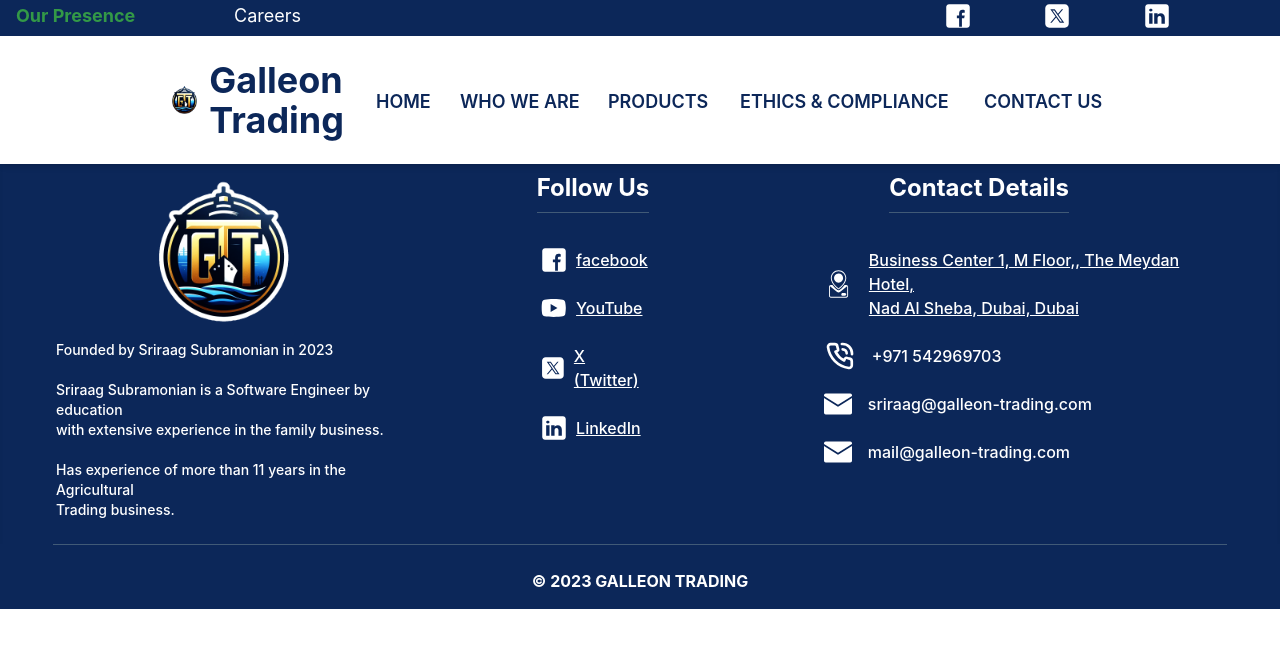
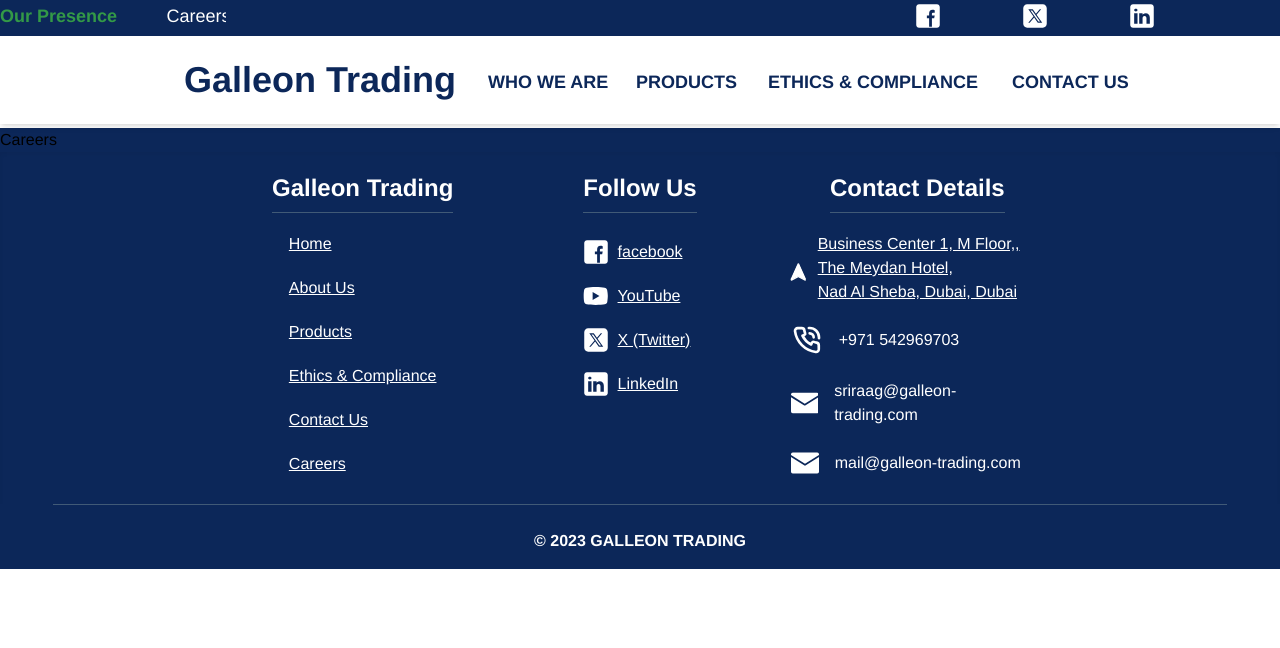
Before and after one commit to sudo-arya/galleon, a React (Create React App) app: page /careers in a window 1280 px wide. Shown: the top 648 px of the page. Built offline with nearby package versions, Linux system fonts and the light colour scheme.

Commit message:
updated changes according to srirag sir

```diff
--- a/src/Components/Footer.jsx
+++ b/src/Components/Footer.jsx
@@ -100,69 +100,82 @@
         <div
           className={`${
             isSmallScreen ? "hidden" : "py-4"
-          }  flex-row items-center justify-center sm:space-y-0 pt-5 hidden md:flex `}
+          }  flex-row justify-center sm:space-y-0 pt-5 hidden md:flex xl:mx-56 mx-4 `}
         >
-          <div className="w-fit flex flex-col  mx-10 mt-0 ">
-            <div className="font-bold text-2xl text-cs2 mb-2 flex items-center justify-center whitespace-nowrap">
-              {/* About Us */}
-               &nbsp;
+          <div className="w-1/3 flex flex-col   ">
+            <div className="font-bold text-2xl text-cs2  flex flex-col mx-auto w-fit items-center justify-center">
+              Galleon Trading
+              <hr className="h-2 w-full  border-cs7 pb-1 mt-2" />
             </div>
-            <div className="flex items-center justify-center">
-              {/* <hr className="h-2 w-full  border-cs7 pb-1" /> */}
+            <div className="mx-auto">
+              <Link to="/" target="_self">
+                <p
+                  className="text-white hover:text-facebook hover:bg-cs2 my-1 rounded-xl text-base font-medium cursor-pointer nav-item px-3 w-fit group transform transition-transform duration-500 ease-in-out"
+                  style={{ display: "flex", alignItems: "center" }}
+                >
+                  <span className="text-left p-2">
+                    <u>Home</u>
+                  </span>
+                </p>
+              </Link>
+              <Link to="/about" target="_self">
+                <p
+                  className="text-white hover:text-facebook hover:bg-cs2 my-1 rounded-xl text-base font-medium cursor-pointer nav-item px-3 w-fit group transform transition-transform duration-500 ease-in-out"
+                  style={{ display: "flex", alignItems: "center" }}
+                >
+                  <span className="text-left p-2">
+                    <u>About Us</u>
+                  </span>
+                </p>
+              </Link>
+              <Link to="/products" target="_self">
+                <p
+                  className="text-white hover:text-facebook hover:bg-cs2 my-1 rounded-xl text-base font-medium cursor-pointer nav-item px-3 w-fit group transform transition-transform duration-500 ease-in-out"
+                  style={{ display: "flex", alignItems: "center" }}
+                >
+                  <span className="text-left p-2">
+                    <u>Products</u>
+                  </span>
+                </p>
+              </Link>
+              <Link to="/ethics" target="_self">
+                <p
+                  className="text-white hover:text-facebook hover:bg-cs2 my-1 rounded-xl text-base font-medium cursor-pointer nav-item px-3 w-fit group transform transition-transform duration-500 ease-in-out"
+                  style={{ display: "flex", alignItems: "center" }}
+                >
+                  <span className="text-left p-2">
+                    <u>Ethics & Compliance</u>
+                  </span>
+                </p>
+              </Link>
+              <Link to="/contact" target="_self">
+                <p
+                  className="text-white hover:text-facebook hover:bg-cs2 my-1 rounded-xl text-base font-medium cursor-pointer nav-item px-3 w-fit group transform transition-transform duration-500 ease-in-out"
+                  style={{ display: "flex", alignItems: "center" }}
+                >
+                  <span className="text-left p-2">
+                    <u>Contact Us</u>
+                  </span>
+                </p>
+              </Link>
+              <Link to="/careers" target="_self">
+                <p
+                  className="text-white hover:text-facebook hover:bg-cs2 my-1 rounded-xl text-base font-medium cursor-pointer nav-item px-3 w-fit group transform transition-transform duration-500 ease-in-out"
+                  style={{ display: "flex", alignItems: "center" }}
+                >
+                  <span className="text-left p-2">
+                    <u>Careers</u>
+                  </span>
+                </p>
+              </Link>
             </div>
           </div>
-          <div className="w-fit  flex flex-col mx-60">
-            <div className="font-bold text-2xl text-cs2 mb-2 flex items-center justify-center">
+          <div className="w-1/3  flex flex-col">
+            <div className="font-bold text-2xl text-cs2 mb-2 flex flex-col w-fit mx-auto items-center justify-center">
               Follow Us
+              <hr className="h-2 w-full  border-cs7 pb-1 mt-2" />
             </div>
-            <div className="flex items-center justify-center">
-              <hr className="h-2 w-full  border-cs7 pb-1" />
-            </div>
-          </div>
-
-          <div className="w-fit flex flex-col ">
-            <div className="font-bold text-2xl text-cs2 mb-2  flex items-center justify-center">
-              Contact Details
-            </div>
-            <div className=" flex items-center justify-center">
-              <hr className="h-2 w-full  border-cs7 pb-1" />
-            </div>
-          </div>
-        </div>
-
-        <div
-          className={`${
-            isSmallScreen ? "hidden" : "flex"
-          }  hidden md:flex flex-row sm:space-y-0 justify-center`}
-        >
-          <div className="w-fit flex flex-col md:mx-10 mb-6 -mt-16">
-            <div className="flex  items-center justify-center">
-              <img
-                src={gtlogoCircular}
-                width="160"
-                height="160"
-                alt="logo"
-                className="flex items-center justify-center"
-              />
-            </div>
-            <div className="flex items-center justify-center content-center ml-4">
-              <p
-                className="text-cs2 text-lg font-medium items-end"
-                style={{ display: "flex", alignItems: "center" }}
-              >
-                <span className="mt-2 text-sm">
-                  Founded by Sriraag Subramonian in 2023 <br /> <br />
-                  Sriraag Subramonian is a Software Engineer by education
-                  <br /> with extensive experience in the family business.
-                  <br /> <br />
-                  Has experience of more than 11 years in the Agricultural
-                  <br />
-                  Trading business.
-                </span>
-              </p>
-            </div>
-          </div>
-          <div className="w-fit flex flex-col mx-20  ">
+            <div className="mx-auto">
               <Link
                 to="https://www.linkedin.com/in/deepanshuarya2024/"
                 target="_blank"
@@ -260,24 +273,56 @@
                 </p>
               </Link>
             </div>
-          <div className=" flex flex-col w-fit mx-16  ">
+          </div>
+
+          <div className="w-1/3 flex flex-col  ">
+            <div className="font-bold text-2xl text-cs2  flex flex-col mx-auto w-fit items-center justify-center">
+              Contact Details
+              <hr className="h-2 w-full  border-cs7 pb-1 mt-2" />
+            </div>
+            <div className="mx-auto">
+              <div>
                 <button onClick={`${handleAddressClick} `} id="address2">
                   <p
                     className="text-white hover:text-cs6 hover:bg-cs2 rounded-xl my-1 text-base font-medium cursor-pointer nav-item px-3 w-fit group transform transition-transform duration-500 ease-in-out"
                     style={{ display: "flex", alignItems: "center" }}
                   >
                     <svg
-                  xmlns="http://www.w3.org/2000/svg"
-                  viewBox="0 0 64 64"
                       width="40"
                       height="40"
-                  // style={{ fill: "#ffffff" }}
-                  className=" pr-2 fill-cs2 group-hover:fill-cs6 "
+                      // style={{ fill: "#0081a7" }}
+                      className=" pr-1 fill-cs2 group-hover:fill-cs6 xl:-ml-2"
+                      viewBox="0 0 48 48"
                     >
-                  <path d="M49.00001,34h-3.59998c-4.88,6.70996-11.27002,11.16998-11.70001,11.46997-.5,.35004-1.09003,.53003-1.70001,.53003s-1.20001-.17999-1.70001-.53003c-.42999-.29999-6.81995-4.76001-11.69995-11.46997h-3.60004c-2.14581-.04651-4.03583,1.88818-3.99994,4-.00006,0-.00006,20-.00006,20,0,2.20996,1.79004,4,4,4H49.00001c2.21002,0,4-1.79004,4-4v-20c.03302-2.14868-1.87878-4.03577-4-4Zm2,24c0,1.09998-.89996,2-2,2H15.00001c-1.09998,0-2-.90002-2-2v-20c0-.27002,.06-.54004,.16003-.78003l15.70996,12.56c.91003,.73004,2.02002,1.09003,3.13,1.09003s2.22003-.35999,3.12-1.09003l15.72003-12.56c.09998,.23999,.15997,.51001,.15997,.78003v20Z"></path>
-                  <path d="M46.00001 52h-5c-1.64996 0-3 1.34998-3 3s1.35004 3 3 3h5c3.95312-.10883 3.95502-5.89099 0-6zM31.4336 43.82324c.34106.23438.79175.23438 1.13281 0 .6709-.46191 16.43359-11.45117 16.43359-24.82324 0-9.37402-7.62598-17-17-17S15.00001 9.62598 15.00001 19c0 13.37207 15.7627 24.36133 16.43359 24.82324zm.56641-39.82324c8.271 0 15 6.72852 15 15 0 10.95898-12.20068 20.67871-15 22.76367-2.79932-2.08496-15-11.80469-15-22.76367 0-8.27148 6.729-15 15-15z"></path>
-                  <path d="M42.00001,19c0-5.51416-4.48584-10-10-10-13.26636,.54907-13.26251,19.45288,.00006,20,5.5141,0,9.99994-4.48584,9.99994-10Z"></path>
+                      <defs>
+                        <path id="a" d="M.06 64V.04H64V64z"></path>
+                      </defs>
+                      <g fillRule="evenodd">
+                        <mask id="b"></mask>
+                        <path
+                          // fill="#1B263B"
+                          d="M64 32c0 17.673-14.327 32-32 32C14.327 64 0 49.673 0 32 0 14.327 14.327 0 32 0c17.673 0 32 14.327 32 32"
+                          mask="url(#b)"
+                        ></path>
+                        <path
+                          // fill="#1B263B"
+                          d="M43.605 46.272 32.602 40.77a1.341 1.341 0 0 0-1.204 0l-11.003 5.502L32 20.161l11.605 26.111"
+                        ></path>
+                        <path
+                          // fill="#1B263B"
+                          d="M17.641 50.501a1.347 1.347 0 0 1-1.231-1.894l14.36-32.308a1.346 1.346 0 0 1 2.46 0l14.36 32.308a1.347 1.347 0 0 1-1.833 1.751L32 43.48l-13.757 6.878a1.339 1.339 0 0 1-.602.143M32 40.628c.206 0 .413.047.602.142l11.003 5.502L32 20.161 20.395 46.272l11.003-5.502c.189-.095.396-.142.602-.142"
+                        ></path>
+                        <path
+                          // fill="#FFFFFE"
+                          d="M32 15 17.921 46.677 32 39.638l14.079 7.039L32 15"
+                        ></path>
+                        <path
+                          // fill="#FFFFFE"
+                          d="m32 15-1.371-.609-14.078 31.677a1.499 1.499 0 1 0 2.041 1.951L32 41.315l13.408 6.704a1.499 1.499 0 0 0 2.042-1.951L33.371 14.391a1.5 1.5 0 0 0-2.742 0L32 15l-1.371.609L43.01 43.466l-10.339-5.17a1.502 1.502 0 0 0-1.342 0l-10.339 5.17 12.381-27.857L32 15l-1.371.609L32 15"
+                        ></path>
+                      </g>
                     </svg>
+
                     <span className="text-left p-2">
                       <u>
                         Business Center 1, M Floor,, The Meydan Hotel, <br />
@@ -286,7 +331,8 @@
                     </span>
                   </p>
                 </button>
-
+              </div>
+              <div>
                 <button id="call2" onClick={handlePhoneNumberClick}>
                   <p
                     className="text-white hover:text-cs6 hover:bg-cs2 my-1 rounded-xl text-base font-medium cursor-pointer nav-item px-3 w-fit group transform transition-transform duration-500 ease-in-out"
@@ -305,7 +351,8 @@
                     <span className="text-left p-2">+971 542969703</span>
                   </p>
                 </button>
-
+              </div>
+              <div>
                 <button id="email2" onClick={handleEmailClick1}>
                   <p
                     className="text-white hover:text-cs6 hover:bg-cs2 rounded-xl my-1 text-base font-medium cursor-pointer nav-item px-3 w-fit group transform transition-transform duration-500 ease-in-out"
@@ -329,6 +376,8 @@
                     <br />
                   </p>
                 </button>
+              </div>
+              <div>
                 <button id="email2" onClick={handleEmailClick2}>
                   <p
                     className="text-white hover:text-cs6 hover:bg-cs2 my-1 rounded-xl text-base font-medium cursor-pointer nav-item px-3 w-fit group transform transition-transform duration-500 ease-in-out"
@@ -346,12 +395,22 @@
                         <path d="M0 11.283V8a8 8 0 0 1 8-8h112a8 8 0 0 1 8 8v3.283l-64 40zm66.12 48.11a4.004 4.004 0 0 1-4.24 0L0 20.717V88a8 8 0 0 0 8 8h112a8 8 0 0 0 8-8V20.717z"></path>
                       </g>
                     </svg>
-                <span className="text-left p-2">mail@galleon-trading.com </span>
+                    <span className="text-left p-2">
+                      mail@galleon-trading.com{" "}
+                    </span>
                     <br />
                   </p>
                 </button>
               </div>
             </div>
+          </div>
+        </div>
+
+        <div
+          className={`${
+            isSmallScreen ? "hidden" : "flex"
+          }  hidden md:flex flex-row sm:space-y-0 justify-center`}
+        ></div>
         {/* </div> */}
 
         {isSmallScreen && (
--- a/src/Components/Navbar.jsx
+++ b/src/Components/Navbar.jsx
@@ -63,11 +63,11 @@
         {" "}
         <div className=" md:flex md:space-x-12 text-lg text-white container mx-auto ">
           <Link
-            className="text-white p-4 md:w-3/12 mx-10 md:mx-0 md:ml-0 h-10 pt-1 whitespace-nowrap group relative overflow-y-hidden  md:flex "
+            className="text-white  xl:w-2/12 w-6/12 md:mx-0 md:ml-0 h-10 pt-1 whitespace-nowrap group relative overflow-y-hidden  md:flex "
             to="/#location"
           >
             <span
-              className={` absolute transform transition-transform duration-300 ease-in-out group-hover:-translate-y-10`}
+              className={` absolute transform transition-transform duration-300 ease-in-out group-hover:-translate-y-10 overscroll-x-none`}
             >
               Our Presence
             </span>
@@ -78,7 +78,7 @@
             </span>
           </Link>
           <Link
-            className="text-white p-4 md:w-2/12 mx-28 md:mx-0 md:ml-0 h-10 pt-1 whitespace-nowrap group relative overflow-y-hidden  md:flex"
+            className="text-white xl:w-1/12 w-4/12 md:mx-0 md:ml-0 h-10 pt-1 whitespace-nowrap group relative overflow-y-hidden  md:flex"
             to="/careers"
           >
             <span
@@ -98,7 +98,7 @@
             to="/products"
           ></Link>
           <Link
-            className="text-white my-auto w-1/12 h-10 whitespace-nowrap pt-1 group relative overflow-y-hidden md:flex hidden"
+            className="text-white my-auto xl:w-1/12 w-2/12 h-10 whitespace-nowrap pt-1 group relative overflow-y-hidden md:flex hidden"
             to="https://www.linkedin.com/in/deepanshuarya2024/"
             target="_blank"
           >
@@ -127,7 +127,7 @@
             </svg>
           </Link>
           <Link
-            className="text-white my-auto w-1/12 h-10 whitespace-nowrap pt-1 group relative overflow-y-hidden  md:flex hidden"
+            className="text-white my-auto xl:w-1/12 w-2/12 h-10 whitespace-nowrap pt-1 group relative overflow-y-hidden  md:flex hidden"
             to="https://www.linkedin.com/in/deepanshuarya2024/"
             target="_blank"
           >
@@ -157,7 +157,7 @@
             </svg>
           </Link>
           <Link
-            className="text-white my-auto w-1/12 h-10 whitespace-nowrap pt-1 group relative overflow-y-hidden  md:flex hidden"
+            className="text-white my-auto xl:w-1/12 w-2/12 h-10 whitespace-nowrap pt-1 group relative overflow-y-hidden  md:flex hidden"
             to="https://www.linkedin.com/in/deepanshuarya2024/"
             target="_blank"
           >
@@ -189,26 +189,20 @@
         </div>
       </div>
       <div
-        className={`flex md:px-40 px-3 bg-cs2 justify-between items-center h-full transition-transform duration-300 ${
+        className={`flex mx-auto  xl:px-40  px-3 bg-cs2 justify-between items-center h-full transition-transform duration-300 ${
           isVisible
             ? "transform translate-y-0"
             : "transform -translate-y-8 -mb-8"
         }`}
         // className="container mx-auto flex justify-between items-center bg-cs2  "
       >
-        <div className="text-white font-bold cursor-pointer nav-item ">
+        <div className="text-white font-bold cursor-pointer nav-item p-3">
           <Link to="/">
-            <div className="flex flex-row items-center justify-center">
-              <div>
-                <img
-                  src={gtlogoCircular}
-                  alt="logo"
-                  className={
-                    isSmallScreen ? "w-16 my-3 ml-2" : " w-20 my-2 ml-3"
-                  }
-                />
+            <div className="flex flex-row items-center justify-start">
+              <div className="w-full items-start">
+                <img src={gtlogoCircular} alt="logo" height="80" width="80" />
               </div>
-              <div className=" font-bold text-2xl md:text-4xl text-cs5 p-3 md:p-6">
+              <div className=" font-bold text-2xl md:text-4xl text-cs5 w-fit text-nowrap p-3">
                 Galleon Trading
               </div>
             </div>
@@ -252,7 +246,7 @@
           </button>
         </div>
         <div className="hidden md:flex md:space-x-1 text-lg">
-          <Link
+          {/* <Link
             className="text-white my-auto w-20 h-10 whitespace-nowrap group relative overflow-y-hidden  md:flex hidden"
             to="/"
           >
@@ -270,7 +264,7 @@
             >
               HOME{" "}
             </span>
-          </Link>
+          </Link> */}
           <Link
             className="text-white my-auto w-36 h-10 whitespace-nowrap group relative overflow-y-hidden  md:flex hidden"
             to="/about"
--- a/src/index.css
+++ b/src/index.css
@@ -4,10 +4,9 @@
 
 
 body {
+  @apply font-robotoMedium;
   margin: 0;
-  font-family: -apple-system, BlinkMacSystemFont, 'Segoe UI', 'Roboto', 'Oxygen',
-    'Ubuntu', 'Cantarell', 'Fira Sans', 'Droid Sans', 'Helvetica Neue',
-    sans-serif;
+  font-family: "helvetica" ;
   -webkit-font-smoothing: antialiased;
   -moz-osx-font-smoothing: grayscale;
 }
--- a/tailwind.config.js
+++ b/tailwind.config.js
@@ -3,6 +3,15 @@
   content: ["./src/**/*.{js,jsx,ts,tsx}"],
   theme: {
     extend: {
+      fontFamily: {
+        robotoMedium: [
+          '"Roboto Medium"',
+          "Georgia",
+          '"Times New Roman"',
+          "Times",
+          "serif",
+        ],
+      },
       colors: {
         cs1: "#5b2d12",
         cs2: "#ffffff",
```
Also changed, not shown: src/Assets/location-sign-svgrepo-com.svg (added), src/Assets/location.svg (added). Lines whose indentation alone changed are shown as unchanged.
